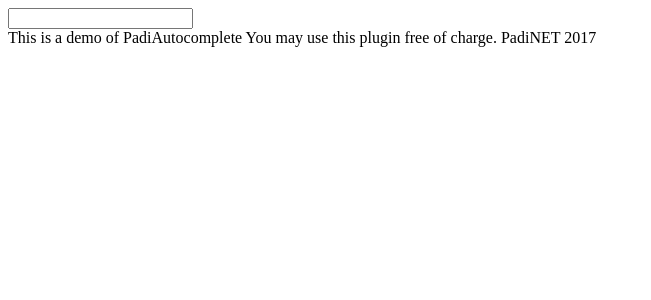
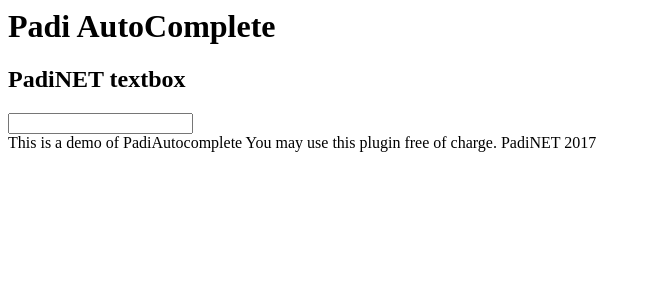
Before and after one commit to pujie/bigarrayajax, a CodeIgniter app: the page made by application/views/padiautocomplete.php in a window 1280 px wide. Shown: the top 300 px of the page, without its empty margins (0-651 px from the left). Run offline with CodeIgniter, Linux system fonts and the light colour scheme.

Commit message:
add heading on view

```diff
--- a/application/controllers/Bigarray.php
+++ b/application/controllers/Bigarray.php
@@ -33,4 +33,7 @@ class Bigarray extends CI_Controller{
     function test(){
         $this->load->view('test');
     }
+    function padiautocomplete(){
+        $this->load->view('padiautocomplete');
+    }
 }
--- a/application/views/padiautocomplete.php
+++ b/application/views/padiautocomplete.php
@@ -5,6 +5,8 @@
         <script type='text/javascript' src='/vendors/padi.autocomplete.js'></script>
     </head>
     <body>
+        <h1>Padi AutoComplete</h1>
+        <h2>PadiNET textbox</h2>
         <input type='text' id='padiText' />
         <div class='padiautocompleteresult'>
     		<ul id='result'>
```
